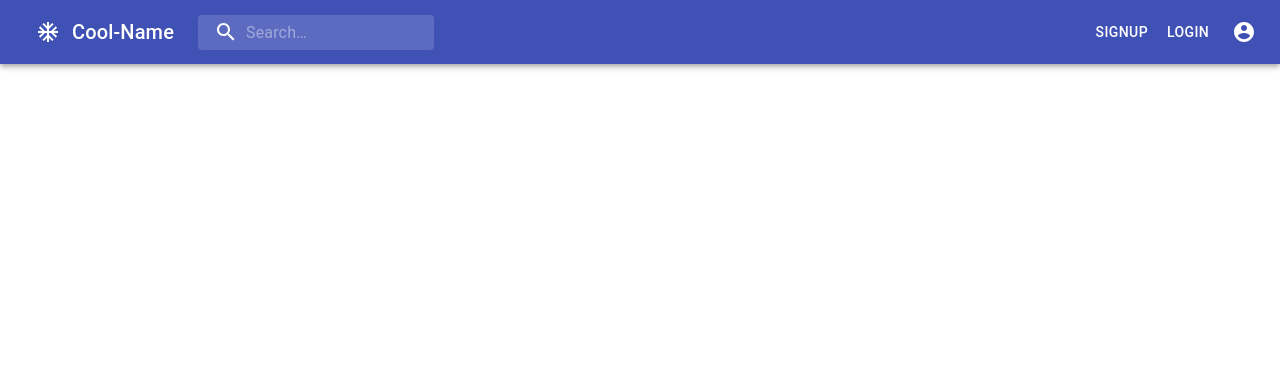
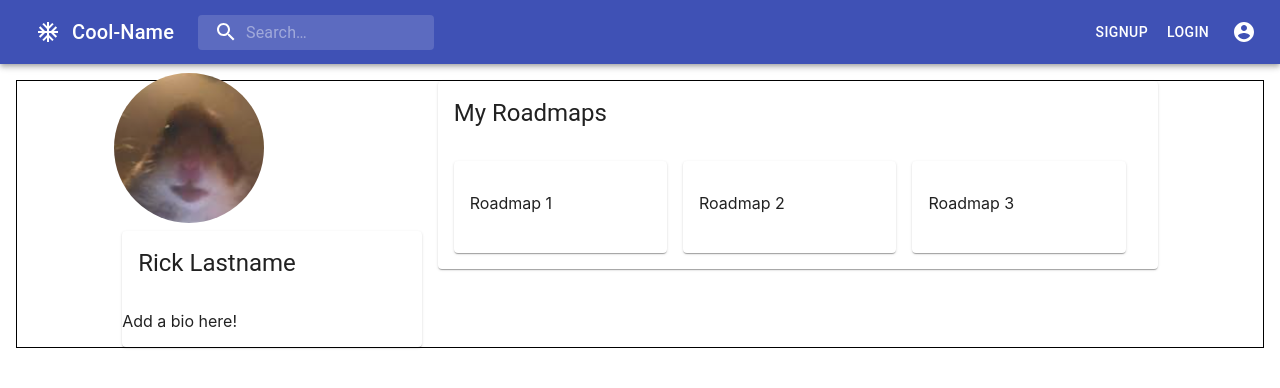
Before and after one commit to katyayego/BM8, a React (Create React App) app in the folder react/: page /profilePage in a window 1280 px wide. Shown: the top 388 px of the page. Built offline with nearby package versions, Linux system fonts and the light colour scheme.

Commit message:
fix branch

```diff
--- /dev/null
+++ b/react/src/Components/UserProfileContent.js
@@ -0,0 +1,19 @@
+import React from 'react';
+import { Grid, Card, CardHeader, Avatar } from '@material-ui/core'
+import remy from "../images/hamster.png";
+
+const UserProfileContent = () => {
+    return (
+        <Grid container direction="column" alignItems="stretch" spacing={2}>
+            <Avatar alt="Ham" src={remy} style={{ height: '150px', width: '150px' }} />
+            <Grid item>
+                <Card>
+                    <CardHeader title={'Rick Lastname'} />
+                    <p>Add a bio here!</p>
+                </Card>
+            </Grid>
+        </Grid>
+    );
+};
+
+export default UserProfileContent;
--- a/react/src/Router.js
+++ b/react/src/Router.js
@@ -1,6 +1,7 @@
 import React, { lazy, Suspense } from 'react';
 import { BrowserRouter as Router, Switch, Route } from 'react-router-dom';
 import LandingPage from './pages/Home/LandingPage';
+import ProfilePage from './pages/Home/ProfilePage';
 
 const Navbar = lazy(() => import('./Components/Navbar/Navbar'));
 
@@ -27,6 +28,13 @@
           component={LandingPage}
         />
       </Switch>
+      <Switch>
+        <Route
+          exact
+          path='/profilePage'
+          component={ProfilePage}
+        />
+      </Switch>
     </Suspense>
   </Router>
 );
```
Also changed, not shown: react/src/images/hamster.png (added).
